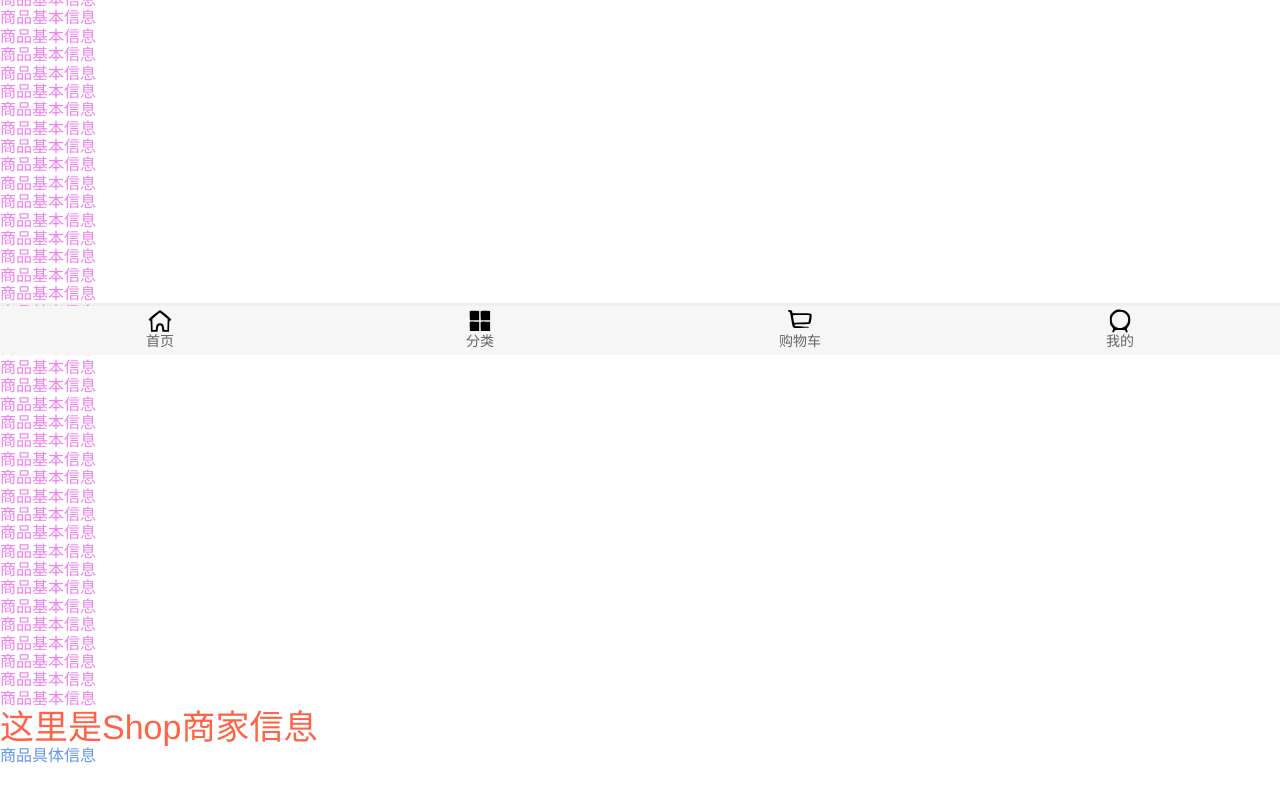
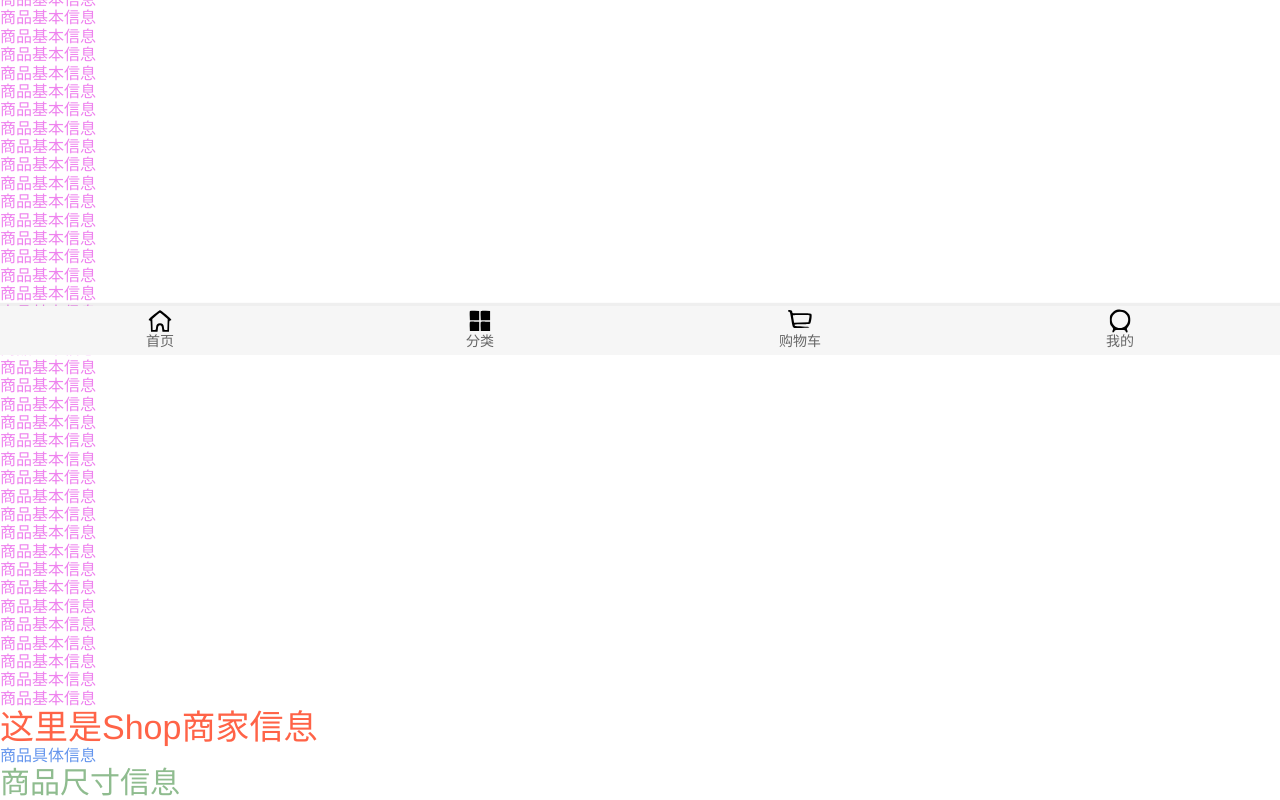
Before and after one commit to codingbylch/vue-project-supermall, a Vue app: page /detail/1 in a window 1280 px wide. Shown: the part 445-1245 px from the top of the page. Before the commit the page ends 1211 px from the top, so only its background shows below. Built offline with nearby package versions, Linux system fonts and the light colour scheme; no server answers; the HTML template or start-up script is replaced by a standard one.

Commit message:
更新滚动后的保留操作

```diff
--- a/src/components/common/scroll/Scroll.vue
+++ b/src/components/common/scroll/Scroll.vue
@@ -29,7 +29,7 @@ export default {
     // 3.监听上拉事件
     if (this.pullUpLoad) {
       this.scroll.on("pullingUp", () => {
-        console.log('监听上拉')
+        console.log("监听上拉");
         this.$emit("pullingUp");
       });
     }
@@ -58,6 +58,9 @@ export default {
     },
     refresh() {
       this.scroll && this.scroll.refresh();
+    },
+    getScrollY() {
+      return this.scroll ? this.scroll.y : 0;
     }
   }
 };
--- a/src/views/detail/Detail.vue
+++ b/src/views/detail/Detail.vue
@@ -6,6 +6,7 @@
       <detail-base-info :goods="goods"></detail-base-info>
       <detail-shop-info></detail-shop-info>
       <detail-goods-info :detail-info="detailInfo"></detail-goods-info>
+      <detail-param-info></detail-param-info>
     </scroll>
   </div>
 </template>
@@ -16,6 +17,7 @@ import DetailSwiper from "./childComps/DetailSwiper";
 import DetailBaseInfo from "./childComps/DetailBaseInfo";
 import DetailShopInfo from './childComps/DetailShopInfo';
 import DetailGoodsInfo from "./childComps/DetailGoodsInfo";
+import DetailParamInfo from './childComps/DetailParamInfo';
 
 import Scroll from "components/common/scroll/Scroll";
 
@@ -28,7 +30,8 @@ export default {
       iid: null,
       topImages: [],
       goods: {},
-      detailInfo: null
+      detailInfo: null,
+      paramsInfo: null
     };
   },
   components: {
@@ -37,7 +40,8 @@ export default {
     DetailBaseInfo,
     Scroll,
     DetailShopInfo,
-    DetailGoodsInfo
+    DetailGoodsInfo,
+    DetailParamInfo
   },
   created() {
     // 1.保存传入的id
@@ -55,8 +59,12 @@ export default {
         data.shopInfo.service
       );
       //   console.log(this.goods);
-      // 3.获取详细介绍
+
+      // 3.创建店铺信息的对象
+      // 4.获取详细介绍
       this.detailInfo = data.detailInfo;
+      // 5，获取商品参数信息
+
     });
   }
 };
--- /dev/null
+++ b/src/views/detail/childComps/DetailParamInfo.vue
@@ -0,0 +1,21 @@
+<template>
+  <div class="detail-params-info">
+      <p>商品尺寸信息</p>
+  </div>
+</template>
+
+<script>
+export default {
+    name:'DetailParamInfo',
+    props:{
+
+    }
+}
+</script>
+
+<style>
+.detail-params-info{
+    color: darkseagreen;
+    font-size: 30px;
+}
+</style>
--- a/src/views/home/Home.vue
+++ b/src/views/home/Home.vue
@@ -87,14 +87,17 @@ export default {
       isShowTop: false,
       tabOffsetTop: null,
       isTabFixed: false,
-      saveY: null
+      saveY: 0
     };
   },
-  activated(){
+  activated() {
     console.log("activated");
+    this.$refs.scroll.scrollTo(0, this.saveY, 0);
+    this.$refs.scroll.refresh();
   },
-  deactivated(){
-    console.log("deactivated")
+  deactivated() {
+    console.log("deactivated");
+    this.saveY = this.$refs.scroll.getScrollY();
   },
   computed: {
     showGoods() {
@@ -127,8 +130,6 @@ export default {
       // 是否吸顶
       this.isTabFixed = -position.y > this.tabOffsetTop;
       // console.log(-position.y, this.tabOffsetTop);
-      // 保存Y坐标, 用于保留位置
-      this.saveY = -position.y;
     },
     pullingUp() {
       console.log("上拉加载更多");
```
